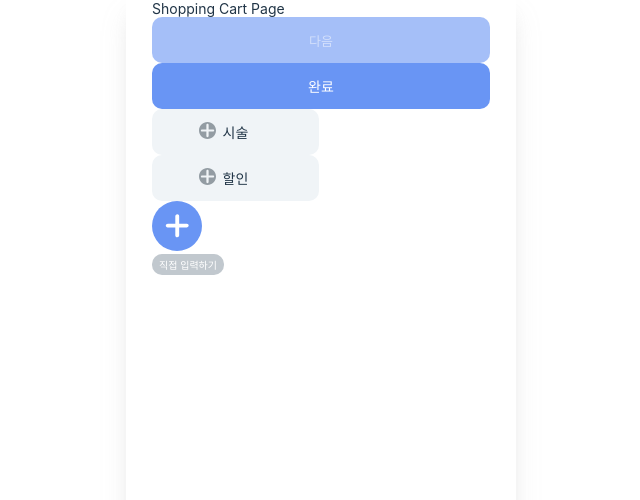
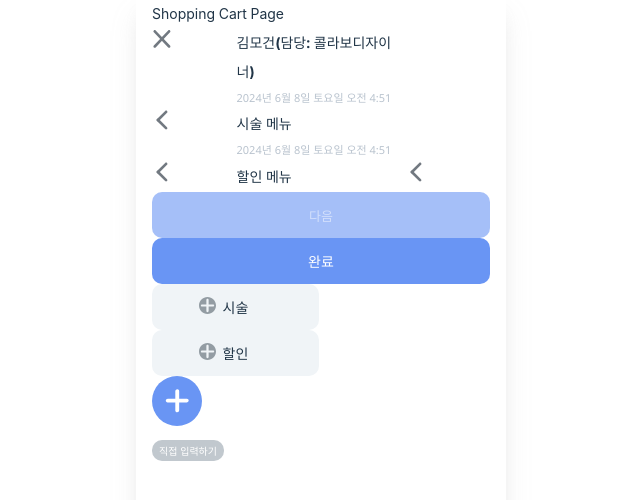
Before and after one commit to redcontroller/colavo-clone, a React (Vite) app in the folder colavo-app/: page / in a window 1280 px wide. Shown: the top 500 px of the page, without its empty margins (319-959 px from the left). Built offline with nearby package versions, Linux system fonts and the light colour scheme.

Commit message:
:sparkles: feat: 헤더 컴포넌트 개발(1)

```diff
--- a/colavo-app/src/AppStyle.tsx
+++ b/colavo-app/src/AppStyle.tsx
@@ -6,7 +6,7 @@ const GlobalStyle = createGlobalStyle`
 
     :root {
         font-size: 62.5%;
-        font-family: Inter, Arial, sans-serif;
+        font-family: 'Noto Sans Arabic', Inter, sans-serif;
         color-scheme: light dark;
         color: rgba(255, 255, 255, 0.87);
         background-color: #242424;
@@ -57,9 +57,10 @@ const GlobalStyle = createGlobalStyle`
     body {
         display: flex;
         justify-content: center;
-        width: 390px;
+        width: 350px;
         min-width: 320px;
         min-height: 100vh;
+        padding: 0 1rem;
         margin: 0 auto;
         box-shadow: rgba(181, 180, 180, 0.25) 0px 13px 27px -5px, rgba(181, 180, 180, 0.25) 0px 8px 16px -8px;
     }
--- a/colavo-app/src/components/common/Button.tsx
+++ b/colavo-app/src/components/common/Button/Button.tsx
@@ -1,21 +1,28 @@
 import React from 'react';
-import { StyledImg, StyledButton, StyledSpan } from './ButtonStyle';
-import icon_Add from '../../assets/icon/icon_add.svg';
+import {
+    StyledIcon,
+    StyledImg,
+    StyledButton,
+    StyledSpan
+} from './ButtonStyle';
 
 interface ButtonOptions {
     text?: string;
     color?: 'blue' | 'gray' | 'darkGray';
     disabled?: boolean;
-    type?: 'default' | 'mixed' | 'image';
+    type?: 'default' | 'mixed' | 'image' | 'icon';
+    iconPath?: string;
     onClick?: (even: React.MouseEvent<HTMLButtonElement>) => void;
 }
 
-const Button = ({ text, color, disabled=false, type='default', onClick }: ButtonOptions) => {
+const Button = ({ text, color, disabled=false, type='default', iconPath, onClick }: ButtonOptions) => {
 
     return (
         <>
             { type==='image' ? (
-                    <StyledImg src={icon_Add} alt='할인 메뉴 추가' />
+                    <StyledImg src={iconPath} alt='할인 메뉴 추가' />
+                ): type==='icon' ? (
+                    <StyledIcon src={iconPath} alt='할인 메뉴 추가' />
                 ):(
                     <StyledButton
                         className={`button_${color}`}
--- a/colavo-app/src/components/common/ButtonStyle.tsx
+++ b/colavo-app/src/components/common/Button/ButtonStyle.tsx
@@ -1,5 +1,5 @@
 import { styled } from 'styled-components';
-import icon_innerAdd from '../../assets/icon/icon_inner_add.svg';
+import icon_innerAdd from '../../../assets/icon/icon_inner_add.svg';
 
 const StyledButton = styled.button`
     width: 33.8rem;
@@ -55,8 +55,16 @@ const StyledImg = styled.img`
     cursor: pointer;
 `;
 
+const StyledIcon = styled.img`
+    display: inline-block;
+    width: 2rem;
+    height: 2rem;
+    cursor: pointer;
+`;
+
 export {
     StyledButton,
     StyledSpan,
     StyledImg,
+    StyledIcon,
 }
--- /dev/null
+++ b/colavo-app/src/components/common/Header/Header.tsx
@@ -0,0 +1,63 @@
+import styled from "styled-components";
+
+
+export interface UserInfo {
+    name: string;
+    manager: string;
+    reserved: string;
+}
+
+interface HeaderOptions {
+    info?: UserInfo;
+    text?: string;
+    leftChild: JSX.Element;
+    rightChild?: JSX.Element;
+}
+
+const Header = ({info, text, leftChild, rightChild}: HeaderOptions) => {
+    return (
+        <StyledHeader>
+            <HeaderLeft>{leftChild}</HeaderLeft>
+            <HeaderCenter>
+                <StyledH1>{text ? text : `${info?.name}(담당: ${info?.manager})`}</StyledH1>
+                <StyledP>{info?.reserved}</StyledP>
+            </HeaderCenter>
+            <HeaderRight>{rightChild}</HeaderRight>
+        </StyledHeader>
+    );
+};
+
+const StyledHeader = styled.div`
+    display: flex;
+    place-content: center;
+`;
+
+const HeaderLeft = styled.div`
+    width: 25%;
+    justify-content: flex-start;
+`;
+
+const HeaderRight = styled.div`
+    width: 25%;
+    justify-content: flex-end;
+`;
+
+const HeaderCenter = styled.div`
+    width: 50%;
+    display: flex;
+    flex-direction: column;
+    place-content: center;
+`;
+
+const StyledH1 = styled.h1`
+    font-size: 1.4rem;
+    font-weight: bold;
+    `;
+
+const StyledP = styled.p`
+    color: var(--font-reserved-color);
+    font-size: 1.1rem;
+`;
+
+
+export default Header;
--- /dev/null
+++ b/colavo-app/src/feature/formatTime.ts
@@ -0,0 +1,12 @@
+export default function formatTime(date:Date, local:string='ko-KR') {
+    const options:Record<string, string|boolean> = {
+        weekday: 'long', // 금요일
+        year: 'numeric', // 2024
+        month: 'long', // 6월
+        day: 'numeric', // 7일
+        hour: 'numeric', // 오후 4
+        minute: 'numeric', //35
+        hour12: true, // 12시간(true) 또는 24시간(false) 형식
+    };
+    return date.toLocaleString(local, options);
+}
--- a/colavo-app/src/pages/Cart.tsx
+++ b/colavo-app/src/pages/Cart.tsx
@@ -1,10 +1,67 @@
-import React from 'react';
-import Button from '../components/common/Button';
+// import { useParams, useNavigate } from 'react-router-dom';
+import { useNavigate } from 'react-router-dom';
+import Button from '../components/common/Button/Button';
+import Header, { UserInfo } from '../components/common/Header/Header';
+import formatTime from '../feature/formatTime';
+import icon_add from '../assets/icon/icon_add.svg';
+import icon_esc from '../assets/icon/icon_esc.svg';
+import icon_back from '../assets/icon/icon_back.svg';
 
 const Cart = () => {
+    // const params = useParams();
+    const nav = useNavigate();
+
+    const info:UserInfo = {
+        name: '김모건',
+        manager: '콜라보디자이너',
+        reserved: formatTime(new Date(), 'ko-KR'),
+        // reserved: formatTime(now, 'en-US'),
+    };
+
     return (
         <div>
             Shopping Cart Page
+            <Header
+                leftChild={
+                    <Button
+                        type='icon'
+                        iconPath={icon_esc}
+                        onClick={() => nav(-1)}
+                    />
+                }
+                info={info}
+            />
+            <Header
+                leftChild={
+                    <Button
+                        type='icon'
+                        iconPath={icon_back}
+                        onClick={() => nav(-1)}
+                    />
+                }
+                info={info}
+                text='시술 메뉴'
+            />
+            <Header
+                leftChild={
+                    <Button
+                        type='icon'
+                        iconPath={icon_back}
+                        onClick={() => nav(-1)}
+                    />
+                }
+                text='할인 메뉴'
+                rightChild={
+                    <Button
+                        type='icon'
+                        iconPath={icon_back}
+                        onClick={() => alert("준비 중 입니다.")}
+                    />
+                }
+            />
+
+
+
             <div>
                 <Button
                     text='다음'
@@ -36,6 +93,7 @@ const Cart = () => {
             <div>
                 <Button
                     type='image'
+                    iconPath={icon_add}
                 />
             </div>
             <div>
```
Also changed, not shown: colavo-app/src/components/common/Header/HeaderStyle.tsx (added).
